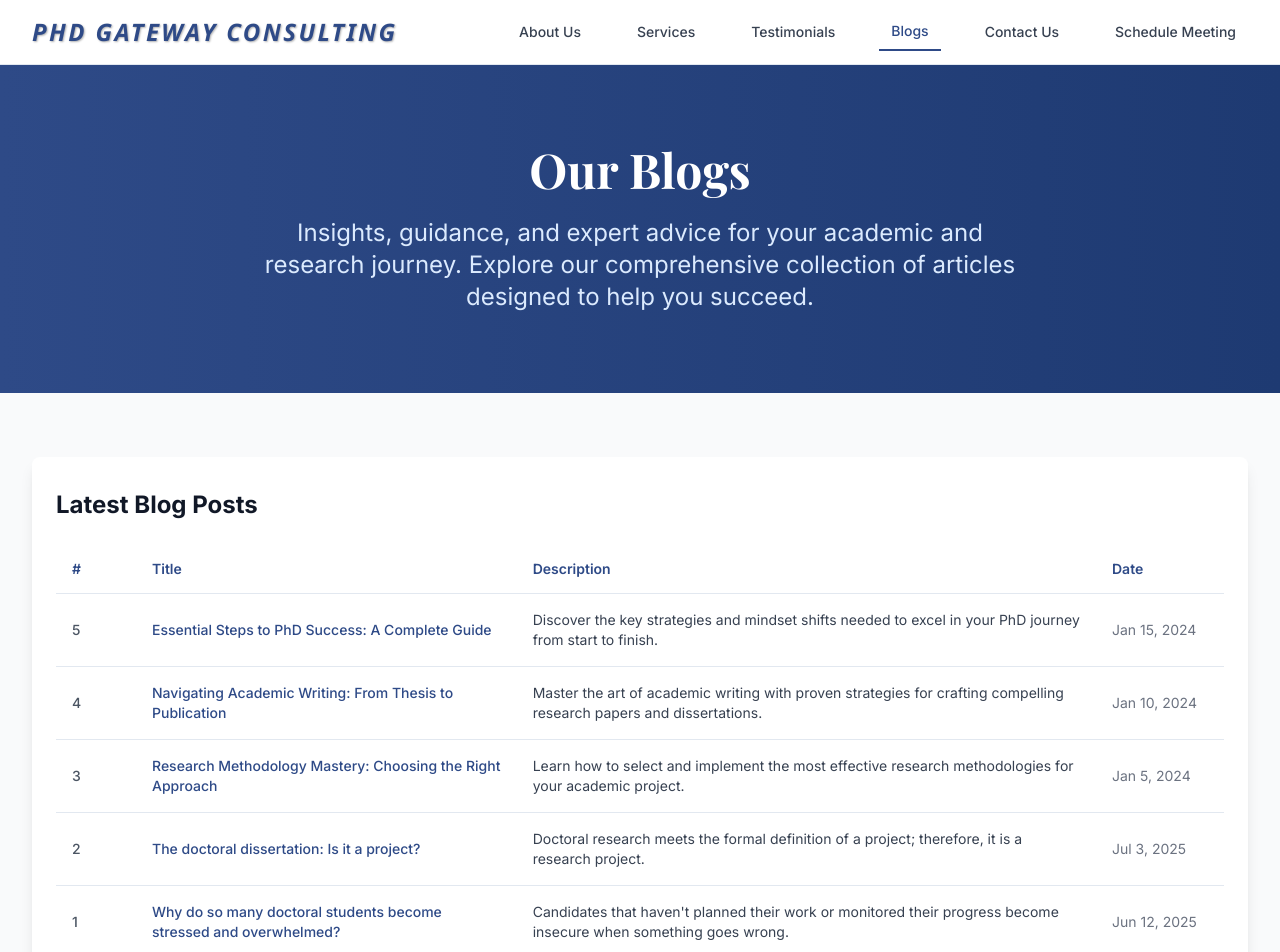
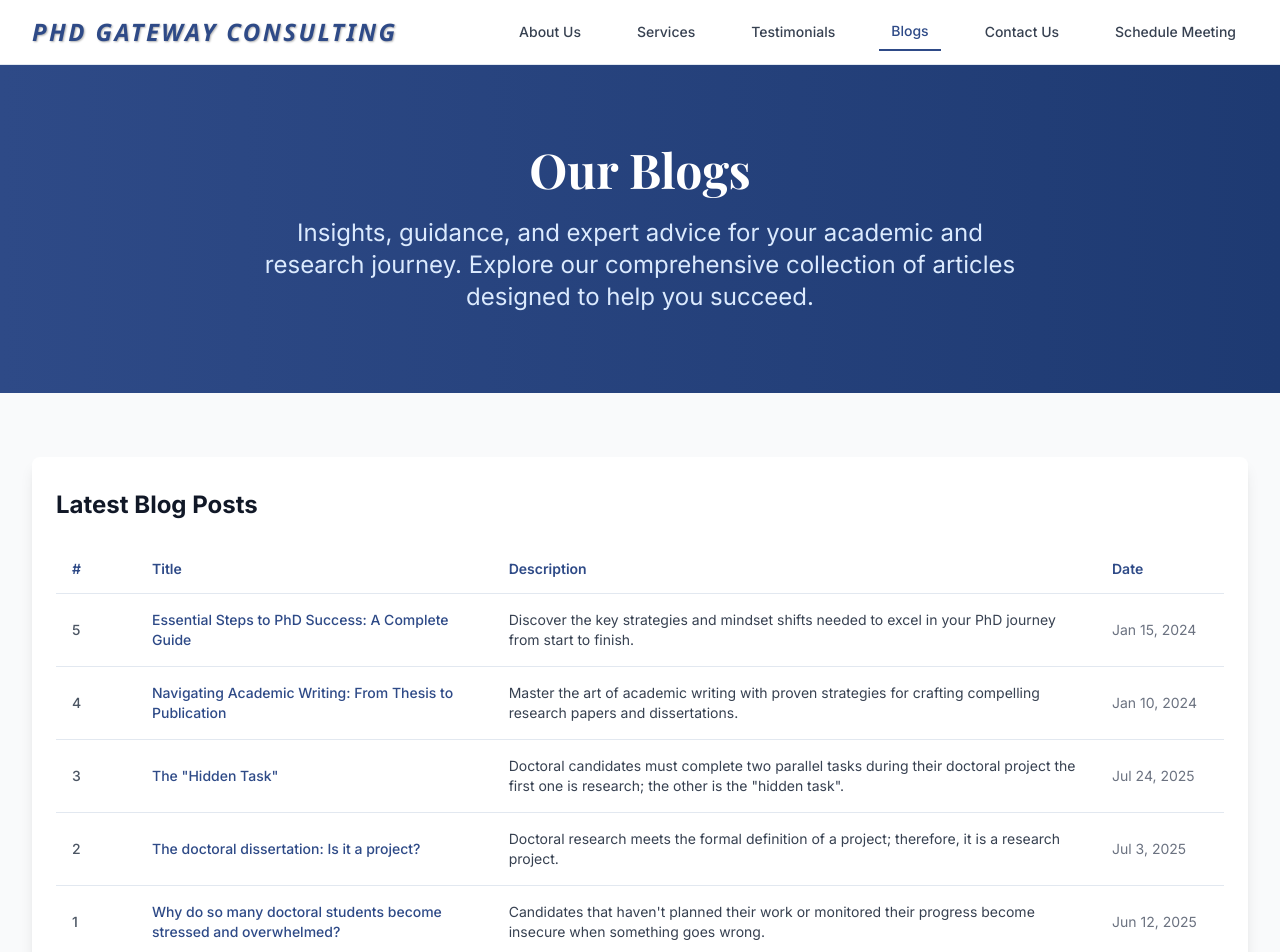
Before and after one commit to ReuvenKatz/pathway-nexus-gateway1, a React (Vite) app: page /blogs in a window 1280 px wide. Shown: the top 952 px of the page. Built offline with nearby package versions, Linux system fonts and the light colour scheme; a web font is replaced by a local one.

Commit message:
Update blog #3 content

```diff
--- a/src/data/blogs.ts
+++ b/src/data/blogs.ts
@@ -87,50 +87,20 @@ export const blogs: Blog[] = [
   },
   {
     id: "3",
-    title: "Research Methodology Mastery: Choosing the Right Approach",
-    description: "Learn how to select and implement the most effective research methodologies for your academic project.",
-    publishDate: "2024-01-05",
+    title: "The \"Hidden Task\"",
+    description: "Doctoral candidates must complete two parallel tasks during their doctoral project the first one is research; the other is the \"hidden task\".",
+    publishDate: "2025-07-24",
     content: `
       <div class="prose max-w-none">
-        <h2>Understanding Research Methodologies</h2>
-        <p>Choosing the right research methodology is crucial for the success of your academic project. This decision will shape how you collect, analyze, and interpret your data.</p>
+        <p>One of the goals of this short article is to explain that you must complete two parallel tasks during your doctoral project: The first and most important task is your academic research and writing your dissertation! The other, parallel task is managing your research project efficiently, as presented in the following figure.</p>
 
-        <h2>Quantitative vs. Qualitative Research</h2>
+        <p>Academic research tasks, in all their variety, are something that doctoral student have been learning to handle from their days in kindergarten to their master's degree. On the other hand, most doctoral students have never learned project management at all. It is a "hidden task" that no one ever told them about. As we explained in an earlier article, a Ph.D. is a research project and should be managed by applying project management methodologies and tools.</p>
 
-        <h3>Quantitative Research</h3>
-        <p>Best suited for:</p>
-        <ul>
-          <li>Testing hypotheses</li>
-          <li>Measuring relationships between variables</li>
-          <li>Generalizing findings to larger populations</li>
-          <li>Statistical analysis and mathematical modeling</li>
-        </ul>
+        <p>Doctoral students that are unaware of this "hidden task" manage their work using common sense and intuition. Some are innately good managers and do very well; however, many others wind up wasting a lot of time and feeling confused, lost and even desperate.</p>
 
-        <h3>Qualitative Research</h3>
-        <p>Ideal for:</p>
-        <ul>
-          <li>Exploring complex phenomena</li>
-          <li>Understanding experiences and perspectives</li>
-          <li>Developing new theories</li>
-          <li>In-depth case studies</li>
-        </ul>
+        <p>Our message to all doctoral students is simple: Be aware that, perhaps for the first time in your life, you are managing a significant and complex research project. You should invest several hours in learning the basic concepts of project management. Doing so will not make you a certified project manager. But you will understand the importance of handling your work methodically, learn and implement the rudimentary tools for managing your work, conduct and culminate your doctoral project more efficiently and less stressfully, and forever have these useful tools at your disposal.</p>
 
-        <h2>Mixed Methods Approach</h2>
-        <p>Combining quantitative and qualitative methods can provide a more comprehensive understanding of your research problem. This approach allows you to:</p>
-        <ul>
-          <li>Validate findings through triangulation</li>
-          <li>Explore unexpected results</li>
-          <li>Address different aspects of complex questions</li>
-        </ul>
-
-        <h2>Ethical Considerations</h2>
-        <p>Regardless of your chosen methodology, always consider:</p>
-        <ul>
-          <li>Informed consent from participants</li>
-          <li>Data privacy and confidentiality</li>
-          <li>Potential risks and benefits</li>
-          <li>Institutional review board approval</li>
-        </ul>
+        <p>Project management methodologies and tools help the researcher plan and organize tasks, time and resources; however, they should not touch either the essence of the research or its results. These are simply generic tools aimed at improving the researcher's performance and helping them concentrate on the primary objectives of the thesis, instead of being preoccupied with many unproductive chores and frustrations that do not contribute to the primary effort.</p>
       </div>
     `
   },
```
